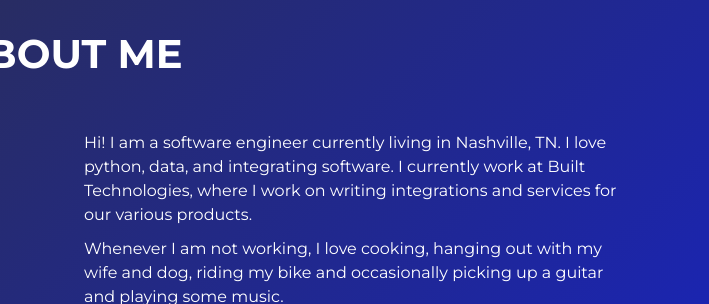
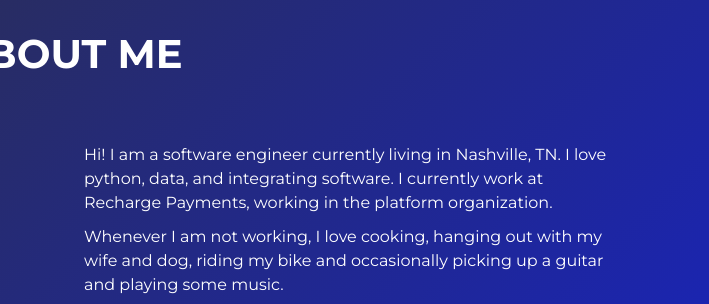
Before and after one commit to harringtonben/new-website, a Gatsby site: page / in a window 1280 px wide. Shown: the part 820-1124 px from the top of the page, 571-1280 px from the left. Built offline with nearby package versions, Linux system fonts and the light colour scheme; Gatsby itself is replaced by a stand-in of ours.

```diff
--- a/src/mock/data.js
+++ b/src/mock/data.js
@@ -18,7 +18,7 @@
 // ABOUT DATA
 export const aboutData = {
   img: 'headshot.jpg',
-  paragraphOne: 'Hi! I am a software engineer currently living in Nashville, TN. I love python, data, and integrating software. I currently work at Built Technologies, where I work on writing integrations and services for our various products.',
+  paragraphOne: 'Hi! I am a software engineer currently living in Nashville, TN. I love python, data, and integrating software. I currently work at Recharge Payments, working in the platform organization.',
   paragraphTwo: 'Whenever I am not working, I love cooking, hanging out with my wife and dog, riding my bike and occasionally picking up a guitar and playing some music.',
   paragraphThree: 'And of course...Crocs. They are hands down the most comfortable shoe out there and they have a pair for any occasion.',
   resume: '', // if no resume, the button will not show up
```
